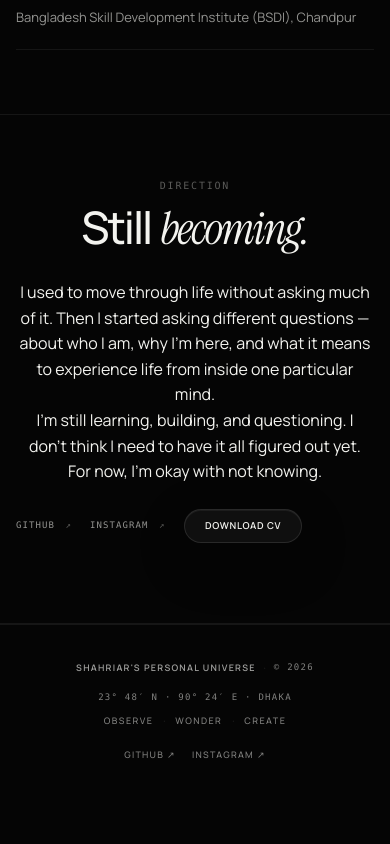
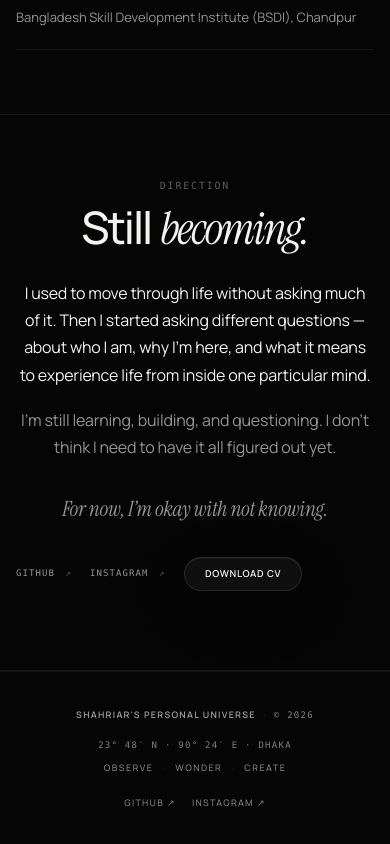
Before and after one commit to shahriarbappy60-ship-it/personal-universe, a React (Vite) app: page /self in a window 390 px wide. Shown: the part 3353-4197 px from the top of the page. Before the commit the page ends 4151 px from the top, so only its background shows below. Built offline with nearby package versions, Linux system fonts and the light colour scheme.

Commit message:
Simplify Self direction styling and remove redundant becoming styles

```diff
--- a/src/styles/self-page.css
+++ b/src/styles/self-page.css
@@ -383,161 +383,58 @@
 }
 
 
-/* Becoming — integrated into Self as the profile's personal evolution */
-.self-page-v2 .self-v2-becoming-flow{
-  max-width:900px;
-  margin:0 auto;
+
+/* Direction — concise, human editorial narrative */
+.self-page-v2 .self-v2-direction{
   display:grid;
-  grid-template-columns:repeat(3,1fr);
-  gap:0;
+  grid-template-columns:minmax(0,760px) auto;
+  gap:48px;
+  align-items:end;
 }
-.self-page-v2 .self-v2-becoming-stage{
-  padding:0 clamp(22px,3vw,42px);
-  border-left:1px solid var(--line);
+.self-page-v2 .self-v2-direction-narrative{
+  max-width:720px;
 }
-.self-page-v2 .self-v2-becoming-stage:first-child{padding-left:0;border-left:0}
-.self-page-v2 .self-v2-becoming-kicker{
-  display:block;
-  margin-bottom:18px;
-  font-family:var(--font-mono);
-  font-size:9px;
-  letter-spacing:.16em;
-  color:var(--faint);
+.self-page-v2 .self-v2-direction-narrative p{
+  max-width:680px;
+  margin:0;
+  font-size:clamp(17px,1.7vw,21px);
+  line-height:1.72;
+  letter-spacing:-.012em;
+  color:var(--text);
 }
-.self-page-v2 .self-v2-becoming-stage h3{
-  margin:0 0 13px;
-  font-family:var(--serif);
-  font-size:clamp(22px,2.2vw,30px);
-  font-weight:400;
-  line-height:1.25;
-  letter-spacing:-.02em;
+.self-page-v2 .self-v2-direction-narrative p + p{
+  margin-top:20px;
+  color:var(--muted);
 }
-.self-page-v2 .self-v2-becoming-stage p{
-  margin:0;
-  color:var(--muted);
-  font-size:14px;
-  line-height:1.7;
-}
-.self-page-v2 .self-v2-becoming-closing{
-  max-width:900px;
-  margin:clamp(46px,5vw,64px) auto 0;
-  padding-top:24px;
-  border-top:1px solid var(--line);
-  font-family:var(--serif);
-  font-size:clamp(19px,2vw,24px);
+.self-page-v2 .self-v2-direction-narrative .self-v2-direction-closing{
+  margin-top:42px;
+  font-family:var(--font-serif);
+  font-size:clamp(20px,2.2vw,27px);
   font-style:italic;
+  line-height:1.4;
   color:var(--muted);
 }
 @media(max-width:768px){
- .self-page-v2 .self-v2-becoming-flow{
+  .self-page-v2 .self-v2-direction{
     grid-template-columns:1fr;
+    gap:32px;
+    text-align:center;
+  }
+  .self-page-v2 .self-v2-direction-narrative{
     max-width:560px;
+    margin-inline:auto;
   }
- .self-page-v2 .self-v2-becoming-stage{
-   padding:26px 0 26px;
-   border-left:0;
-   border-top:1px solid var(--line);
- }
- .self-page-v2 .self-v2-becoming-stage:first-child{padding-top:0;border-top:0}
- .self-page-v2 .self-v2-becoming-kicker{margin-bottom:13px}
- .self-page-v2 .self-v2-becoming-stage h3{font-size:25px}
- .self-page-v2 .self-v2-becoming-stage p{font-size:13.5px}
- .self-page-v2 .self-v2-becoming-closing{margin-top:30px;text-align:center}
-}
-
-/* Becoming — final Self integration, matching the page's editorial rhythm */
-.self-page-v2 .self-v2-becoming-section{
-  padding-top:clamp(88px,9vw,132px);
-}
-.self-page-v2 .self-v2-becoming-flow{
-  max-width:980px;
-  margin:0 auto;
-  display:grid;
-  grid-template-columns:repeat(3,minmax(0,1fr));
-}
-.self-page-v2 .self-v2-becoming-stage{
-  padding:0 clamp(20px,2.8vw,38px);
-  border-left:1px solid var(--line-soft);
-}
-.self-page-v2 .self-v2-becoming-stage:first-child{
-  padding-left:0;
-  border-left:0;
-}
-.self-page-v2 .self-v2-becoming-stage:last-child{padding-right:0}
-.self-page-v2 .self-v2-becoming-kicker{
-  display:block;
-  margin:0 0 18px;
-  font:500 9px/1.4 var(--font-mono);
-  letter-spacing:.17em;
-  color:var(--faint);
-}
-.self-page-v2 .self-v2-becoming-stage h3{
-  margin:0 0 14px;
-  font-family:var(--font-serif);
-  font-size:clamp(23px,2.35vw,31px);
-  font-weight:400;
-  line-height:1.22;
-  letter-spacing:-.025em;
-}
-.self-page-v2 .self-v2-becoming-stage p{
-  max-width:31ch;
-  margin:0;
-  font-size:14px;
-  line-height:1.72;
-  color:var(--muted);
-}
-.self-page-v2 .self-v2-becoming-closing{
-  max-width:980px;
-  margin:clamp(48px,5vw,68px) auto 0;
-  padding-top:24px;
-  border-top:1px solid var(--line-soft);
-  font-family:var(--font-serif);
-  font-size:clamp(19px,2vw,25px);
-  font-style:italic;
-  line-height:1.45;
-  color:var(--muted);
-}
-@media(max-width:900px){
- .self-page-v2 .self-v2-becoming-flow{max-width:760px}
- .self-page-v2 .self-v2-becoming-stage{padding-inline:20px}
-}
-@media(max-width:768px){
- .self-page-v2 .self-v2-becoming-section{padding-top:72px}
- .self-page-v2 .self-v2-becoming-flow{
-   display:block;
-   max-width:560px;
- }
- .self-page-v2 .self-v2-becoming-stage,
- .self-page-v2 .self-v2-becoming-stage:first-child,
- .self-page-v2 .self-v2-becoming-stage:last-child{
-   padding:25px 0;
-   border-left:0;
-   border-top:1px solid var(--line-soft);
- }
- .self-page-v2 .self-v2-becoming-stage:first-child{
-   padding-top:0;
-   border-top:0;
- }
- .self-page-v2 .self-v2-becoming-kicker{margin-bottom:12px}
- .self-page-v2 .self-v2-becoming-stage h3{
-   max-width:520px;
+  .self-page-v2 .self-v2-direction-narrative p{
+    max-width:540px;
     margin-inline:auto;
-   font-size:25px;
-   line-height:1.2;
- }
- .self-page-v2 .self-v2-becoming-stage p{
-   max-width:500px;
-   margin-inline:auto;
-   font-size:13.5px;
+    font-size:16px;
     line-height:1.7;
   }
- .self-page-v2 .self-v2-becoming-closing{
-   margin-top:30px;
-   padding-top:21px;
-   text-align:center;
+  .self-page-v2 .self-v2-direction-narrative p + p{
+    margin-top:18px;
+  }
+  .self-page-v2 .self-v2-direction-narrative .self-v2-direction-closing{
+    margin-top:34px;
+    font-size:21px;
   }
 }
-@media(max-width:430px){
- .self-page-v2 .self-v2-becoming-stage h3{font-size:23px}
- .self-page-v2 .self-v2-becoming-stage p{font-size:13px}
-}
```
Lines whose indentation alone changed are shown as unchanged.
